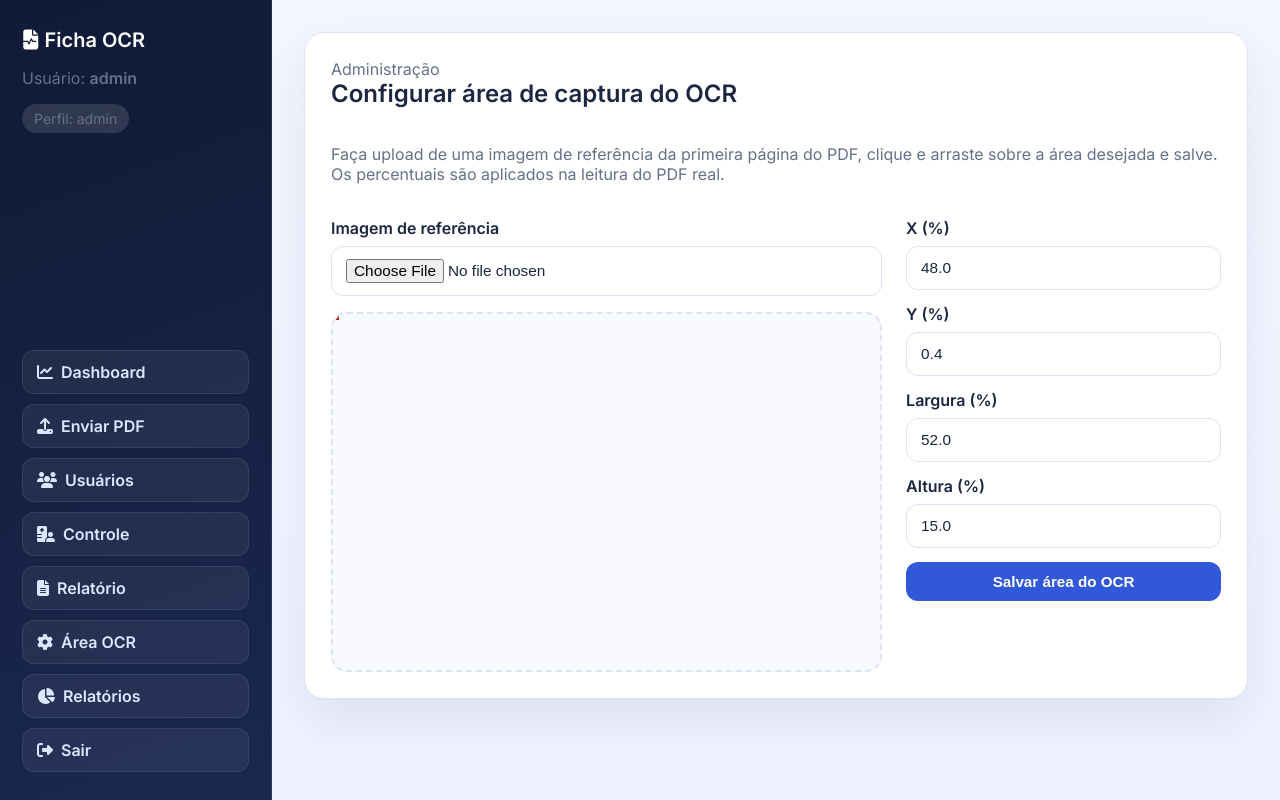
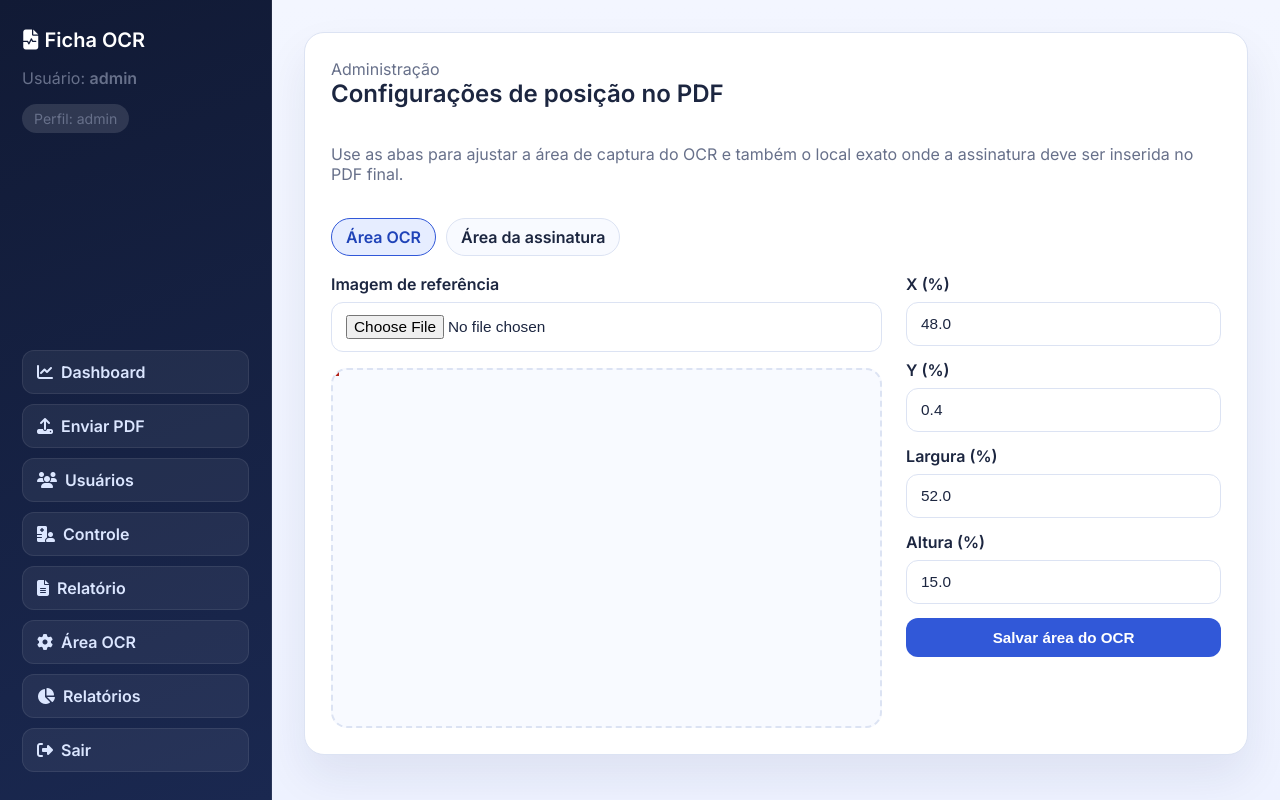
Before and after one commit to Victor-Moreira-da-Silva/Ficha, a Flask app: page /admin/ocr-settings in a window 1280 px wide. Run offline with Flask 3, Linux system fonts and the light colour scheme; a user stored in the database is signed in; data comes from the database, SQL or seed files in the repository; both versions use the stored data as it was after the commit.

Commit message:
atualizado

```diff
--- a/app.py
+++ b/app.py
@@ -491,6 +491,17 @@ def init_db():
             updated_at TIMESTAMP DEFAULT CURRENT_TIMESTAMP
         );
 
+        CREATE TABLE IF NOT EXISTS signature_settings (
+            id INTEGER PRIMARY KEY CHECK (id = 1),
+            page_index INTEGER NOT NULL DEFAULT 0,
+            x_ratio REAL NOT NULL,
+            y_ratio REAL NOT NULL,
+            width_ratio REAL NOT NULL,
+            height_ratio REAL NOT NULL,
+            updated_at TIMESTAMP DEFAULT CURRENT_TIMESTAMP
+        );
+
+
         CREATE TABLE IF NOT EXISTS controle_pacientes (
          id INTEGER PRIMARY KEY AUTOINCREMENT,
          atendimento TEXT UNIQUE,
@@ -505,7 +516,11 @@ def init_db():
             "INSERT INTO users (username, password_hash, role) VALUES (?, ?, ?)",
             ("admin", generate_password_hash("admin123"), "admin"),
         )
-    ocr_settings = db.execute("SELECT id FROM ocr_settings WHERE id = 1").fetchone()
+    # 🔥 OCR SETTINGS
+    ocr_settings = db.execute(
+        "SELECT id FROM ocr_settings WHERE id = 1"
+    ).fetchone()
+
     if ocr_settings is None:
         db.execute(
             """
@@ -519,6 +534,27 @@ def init_db():
                 DEFAULT_OCR_CAPTURE_REGION["height"],
             ),
         )
+
+    # 🔥 SIGNATURE SETTINGS
+    signature_settings = db.execute(
+        "SELECT id FROM signature_settings WHERE id = 1"
+    ).fetchone()
+
+    if signature_settings is None:
+        db.execute(
+            """
+            INSERT INTO signature_settings (id, page_index, x_ratio, y_ratio, width_ratio, height_ratio)
+            VALUES (1, ?, ?, ?, ?, ?)
+            """,
+            (
+                SIGNATURE_BOX_DEFAULT["page_index"],
+                SIGNATURE_BOX_DEFAULT["x_ratio"],
+                SIGNATURE_BOX_DEFAULT["y_ratio"],
+                SIGNATURE_BOX_DEFAULT["width_ratio"],
+                SIGNATURE_BOX_DEFAULT["height_ratio"],
+            ),
+        )
+
     db.commit()
     db.close()
 
@@ -642,6 +678,102 @@ def get_focused_image_bounds(width: int, height: int) -> tuple[int, int, int, in
         int(width * (region["x"] + region["width"])),
         int(height * (region["y"] + region["height"])),
     )
+
+def get_signature_box_settings() -> dict[str, float | int]:
+    default_box = SIGNATURE_BOX_DEFAULT.copy()
+    query = """
+        SELECT page_index, x_ratio, y_ratio, width_ratio, height_ratio
+        FROM signature_settings
+        WHERE id = 1
+    """
+
+    if has_app_context():
+        db = get_db()
+        db.execute(
+            """
+            CREATE TABLE IF NOT EXISTS signature_settings (
+                id INTEGER PRIMARY KEY CHECK (id = 1),
+                page_index INTEGER NOT NULL DEFAULT 0,
+                x_ratio REAL NOT NULL,
+                y_ratio REAL NOT NULL,
+                width_ratio REAL NOT NULL,
+                height_ratio REAL NOT NULL,
+                updated_at TIMESTAMP DEFAULT CURRENT_TIMESTAMP
+            )
+            """
+        )
+        row = db.execute(query).fetchone()
+        if row is None:
+            db.execute(
+                """
+                INSERT INTO signature_settings (id, page_index, x_ratio, y_ratio, width_ratio, height_ratio)
+                VALUES (1, ?, ?, ?, ?, ?)
+                """,
+                (
+                    SIGNATURE_BOX_DEFAULT["page_index"],
+                    SIGNATURE_BOX_DEFAULT["x_ratio"],
+                    SIGNATURE_BOX_DEFAULT["y_ratio"],
+                    SIGNATURE_BOX_DEFAULT["width_ratio"],
+                    SIGNATURE_BOX_DEFAULT["height_ratio"],
+                ),
+            )
+            db.commit()
+            return default_box
+        return {
+            "page_index": row["page_index"],
+            "x_ratio": row["x_ratio"],
+            "y_ratio": row["y_ratio"],
+            "width_ratio": row["width_ratio"],
+            "height_ratio": row["height_ratio"],
+        }
+
+    db_path = Path(app.config.get("DATABASE", DATABASE))
+    if not db_path.exists():
+        return default_box
+
+    db = sqlite3.connect(db_path)
+    db.row_factory = sqlite3.Row
+    try:
+        db.execute(
+            """
+            CREATE TABLE IF NOT EXISTS signature_settings (
+                id INTEGER PRIMARY KEY CHECK (id = 1),
+                page_index INTEGER NOT NULL DEFAULT 0,
+                x_ratio REAL NOT NULL,
+                y_ratio REAL NOT NULL,
+                width_ratio REAL NOT NULL,
+                height_ratio REAL NOT NULL,
+                updated_at TIMESTAMP DEFAULT CURRENT_TIMESTAMP
+            )
+            """
+        )
+        row = db.execute(query).fetchone()
+        if row is None:
+            db.execute(
+                """
+                INSERT INTO signature_settings (id, page_index, x_ratio, y_ratio, width_ratio, height_ratio)
+                VALUES (1, ?, ?, ?, ?, ?)
+                """,
+                (
+                    SIGNATURE_BOX_DEFAULT["page_index"],
+                    SIGNATURE_BOX_DEFAULT["x_ratio"],
+                    SIGNATURE_BOX_DEFAULT["y_ratio"],
+                    SIGNATURE_BOX_DEFAULT["width_ratio"],
+                    SIGNATURE_BOX_DEFAULT["height_ratio"],
+                ),
+            )
+            db.commit()
+            return default_box
+        return {
+            "page_index": row["page_index"],
+            "x_ratio": row["x_ratio"],
+            "y_ratio": row["y_ratio"],
+            "width_ratio": row["width_ratio"],
+            "height_ratio": row["height_ratio"],
+        }
+    finally:
+        db.close()
+
 
 
 def extract_text_layer_from_pdf(pdf_path: Path, focused: bool = False) -> str:
@@ -800,7 +932,7 @@ def merge_signature_into_pdf(
         raise RuntimeError("Assinatura online indisponível: pypdfium2 não está instalado.")
 
     signature_image = decode_signature_data(signature_data_url)
-    signature_box = box or SIGNATURE_BOX_DEFAULT
+    signature_box = box or get_signature_box_settings()
 
     pdf = pdfium.PdfDocument(str(source_pdf_path))
     pages = []
@@ -1300,7 +1432,7 @@ def upload_pdf():
         selected_attendance=selected_attendance,
         selected_upload=selected_upload,
         patient_data=patient_data,
-        signature_box=SIGNATURE_BOX_DEFAULT,
+         signature_box=get_signature_box_settings(),
     )
 
 
@@ -1377,8 +1509,71 @@ def manage_users():
 @role_required("admin")
 def manage_ocr_settings():
     db = get_db()
+    active_tab = request.args.get("tab", "ocr")
+    db.execute(
+        """
+        CREATE TABLE IF NOT EXISTS signature_settings (
+            id INTEGER PRIMARY KEY CHECK (id = 1),
+            page_index INTEGER NOT NULL DEFAULT 0,
+            x_ratio REAL NOT NULL,
+            y_ratio REAL NOT NULL,
+            width_ratio REAL NOT NULL,
+            height_ratio REAL NOT NULL,
+            updated_at TIMESTAMP DEFAULT CURRENT_TIMESTAMP
+        )
+        """
+    )
 
     if request.method == "POST":
+        action = request.form.get("action", "save_ocr")
+
+        if action == "save_signature":
+            page_index = request.form.get("page_index", type=int)
+            x_percent = request.form.get("signature_x_percent", type=float)
+            y_percent = request.form.get("signature_y_percent", type=float)
+            width_percent = request.form.get("signature_width_percent", type=float)
+            height_percent = request.form.get("signature_height_percent", type=float)
+
+            values = [x_percent, y_percent, width_percent, height_percent]
+            if page_index is None or page_index < 0 or any(value is None for value in values):
+                flash("Preencha todos os campos da área da assinatura.", "danger")
+                return redirect(url_for("manage_ocr_settings", tab="signature"))
+
+            if (
+                x_percent < 0
+                or y_percent < 0
+                or width_percent <= 0
+                or height_percent <= 0
+                or x_percent + width_percent > 100
+                or y_percent + height_percent > 100
+            ):
+                flash("A área da assinatura deve ficar dentro de 0% a 100% da página.", "danger")
+                return redirect(url_for("manage_ocr_settings", tab="signature"))
+
+            db.execute(
+                """
+                INSERT INTO signature_settings (id, page_index, x_ratio, y_ratio, width_ratio, height_ratio, updated_at)
+                VALUES (1, ?, ?, ?, ?, ?, CURRENT_TIMESTAMP)
+                ON CONFLICT(id) DO UPDATE SET
+                    page_index = excluded.page_index,
+                    x_ratio = excluded.x_ratio,
+                    y_ratio = excluded.y_ratio,
+                    width_ratio = excluded.width_ratio,
+                    height_ratio = excluded.height_ratio,
+                    updated_at = CURRENT_TIMESTAMP
+                """,
+                (
+                    page_index,
+                    x_percent / 100,
+                    y_percent / 100,
+                    width_percent / 100,
+                    height_percent / 100,
+                ),
+            )
+            db.commit()
+            flash("Área da assinatura atualizada com sucesso.", "success")
+            return redirect(url_for("manage_ocr_settings", tab="signature"))
+
         x_percent = request.form.get("x_percent", type=float)
         y_percent = request.form.get("y_percent", type=float)
         width_percent = request.form.get("width_percent", type=float)
@@ -1387,7 +1582,7 @@ def manage_ocr_settings():
         values = [x_percent, y_percent, width_percent, height_percent]
         if any(value is None for value in values):
             flash("Preencha todos os campos da área do OCR.", "danger")
-            return redirect(url_for("manage_ocr_settings"))
+            return redirect(url_for("manage_ocr_settings", tab="ocr"))
 
         if (
             x_percent < 0
@@ -1398,7 +1593,7 @@ def manage_ocr_settings():
             or y_percent + height_percent > 100
         ):
             flash("A área do OCR deve ficar dentro de 0% a 100% da página.", "danger")
-            return redirect(url_for("manage_ocr_settings"))
+            return redirect(url_for("manage_ocr_settings", tab="ocr"))
 
         db.execute(
             """
@@ -1415,16 +1610,25 @@ def manage_ocr_settings():
         )
         db.commit()
         flash("Área do OCR atualizada com sucesso.", "success")
-        return redirect(url_for("manage_ocr_settings"))
+        return redirect(url_for("manage_ocr_settings", tab="ocr"))
 
     region = get_ocr_capture_region()
+    signature_box = get_signature_box_settings()
     return render_template(
         "ocr_settings.html",
+        active_tab=active_tab if active_tab in {"ocr", "signature"} else "ocr",
         region={
             "x_percent": round(region["x"] * 100, 2),
             "y_percent": round(region["y"] * 100, 2),
             "width_percent": round(region["width"] * 100, 2),
             "height_percent": round(region["height"] * 100, 2),
+        },
+        signature_region={
+            "page_index": int(signature_box["page_index"]),
+            "x_percent": round(signature_box["x_ratio"] * 100, 2),
+            "y_percent": round(signature_box["y_ratio"] * 100, 2),
+            "width_percent": round(signature_box["width_ratio"] * 100, 2),
+            "height_percent": round(signature_box["height_ratio"] * 100, 2),
         },
     )
 
--- a/static/style.css
+++ b/static/style.css
@@ -146,6 +146,31 @@ section + section {
   align-items: flex-start;
   gap: 16px;
   margin-bottom: 18px;
+}
+
+.settings-tabs {
+  display: flex;
+  gap: 10px;
+  margin-bottom: 18px;
+  flex-wrap: wrap;
+}
+
+.settings-tab {
+  display: inline-flex;
+  align-items: center;
+  text-decoration: none;
+  border-radius: 999px;
+  border: 1px solid var(--border);
+  color: var(--text);
+  padding: 8px 14px;
+  font-weight: 600;
+  background: var(--surface-soft);
+}
+
+.settings-tab.is-active {
+  border-color: var(--primary);
+  background: var(--primary-soft);
+  color: var(--primary-dark);
 }
 
 .column {
--- a/templates/ocr_settings.html
+++ b/templates/ocr_settings.html
@@ -5,11 +5,21 @@
   <div class="section-header column">
     <div>
       <span class="eyebrow">Administração</span>
-      <h2>Configurar área de captura do OCR</h2>
+      <h2>Configurações de posição no PDF</h2>
     </div>
-    <p class="muted">Faça upload de uma imagem de referência da primeira página do PDF, clique e arraste sobre a área desejada e salve. Os percentuais são aplicados na leitura do PDF real.</p>
+    <p class="muted">Use as abas para ajustar a área de captura do OCR e também o local exato onde a assinatura deve ser inserida no PDF final.</p>
   </div>
 
+  <div class="settings-tabs">
+    <a href="{{ url_for('manage_ocr_settings', tab='ocr') }}" class="settings-tab {% if active_tab == 'ocr' %}is-active{% endif %}">
+      Área OCR
+    </a>
+    <a href="{{ url_for('manage_ocr_settings', tab='signature') }}" class="settings-tab {% if active_tab == 'signature' %}is-active{% endif %}">
+      Área da assinatura
+    </a>
+  </div>
+
+  {% if active_tab == 'ocr' %}
     <div class="ocr-layout">
       <div class="ocr-preview-panel">
         <label>
@@ -23,6 +33,7 @@
       </div>
 
       <form method="post" class="form-grid">
+        <input type="hidden" name="action" value="save_ocr">
         <label>
           X (%)
           <input type="number" step="0.01" min="0" max="100" name="x_percent" id="x_percent" value="{{ region['x_percent'] }}" required>
@@ -43,6 +54,36 @@
         <button type="submit">Salvar área do OCR</button>
       </form>
     </div>
+  {% else %}
+    <form method="post" class="form-grid">
+      <input type="hidden" name="action" value="save_signature">
+      <p class="muted">Ajuste os percentuais para definir exatamente onde a assinatura será aplicada no PDF assinado.</p>
+      <label>
+        Página (começa em 0)
+        <input type="number" min="0" step="1" name="page_index" value="{{ signature_region['page_index'] }}" required>
+      </label>
+      <label>
+        X (%)
+        <input type="number" step="0.01" min="0" max="100" name="signature_x_percent" value="{{ signature_region['x_percent'] }}" required>
+      </label>
+      <label>
+        Y (%)
+        <input type="number" step="0.01" min="0" max="100" name="signature_y_percent" value="{{ signature_region['y_percent'] }}" required>
+      </label>
+      <label>
+        Largura (%)
+        <input type="number" step="0.01" min="0.01" max="100" name="signature_width_percent" value="{{ signature_region['width_percent'] }}" required>
+      </label>
+      <label>
+        Altura (%)
+        <input type="number" step="0.01" min="0.01" max="100" name="signature_height_percent" value="{{ signature_region['height_percent'] }}" required>
+      </label>
+
+      <button type="submit">Salvar área da assinatura</button>
+    </form>
+  {% endif %}
 </section>
+{% if active_tab == 'ocr' %}
   <script src="{{ url_for('static', filename='ocr_settings.js') }}"></script>
+{% endif %}
 {% endblock %}
```
Also changed, not shown: tests/test_app.py (+23 -1 lines), ficha.db, 2 other files. Lines whose indentation alone changed are shown as unchanged.
